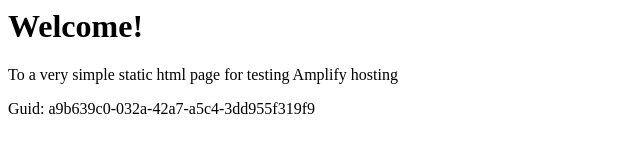
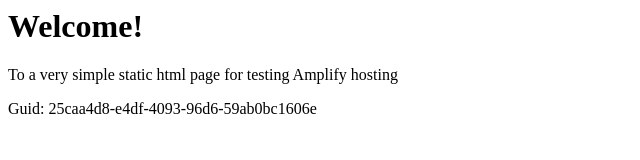
Before and after one commit to aws-aemilia-nrt/Github-PR-Commit-Integration-Test-DoNotTouch-Gith-BKMSSQOA-v1-preprod-ap-northeast-1, a website: page src/index.html in a window 1280 px wide. Shown: the full height of the page, 0-640 px from the left. Drawn offline with Linux system fonts and the light colour scheme.

Commit message:
commit from integ tests

```diff
--- a/src/index.html
+++ b/src/index.html
@@ -12,6 +12,6 @@
 <body>
     <h1>Welcome!</h1>
     <p>To a very simple static html page for testing Amplify hosting</p>
-    <p>Guid: a9b639c0-032a-42a7-a5c4-3dd955f319f9</p></body>
+    <p>Guid: 25caa4d8-e4df-4093-96d6-59ab0bc1606e</p></body>
 
 </html>
```
